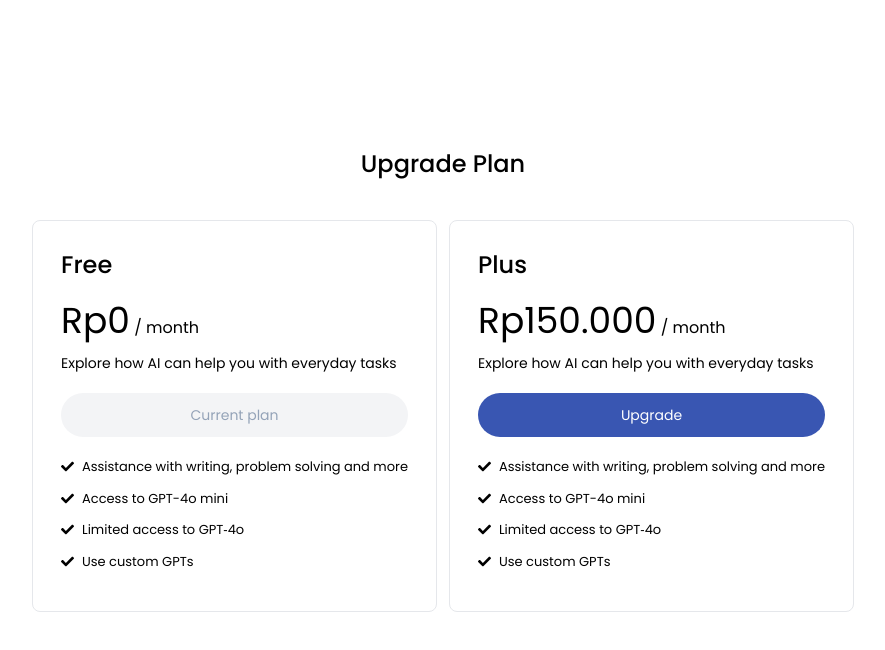
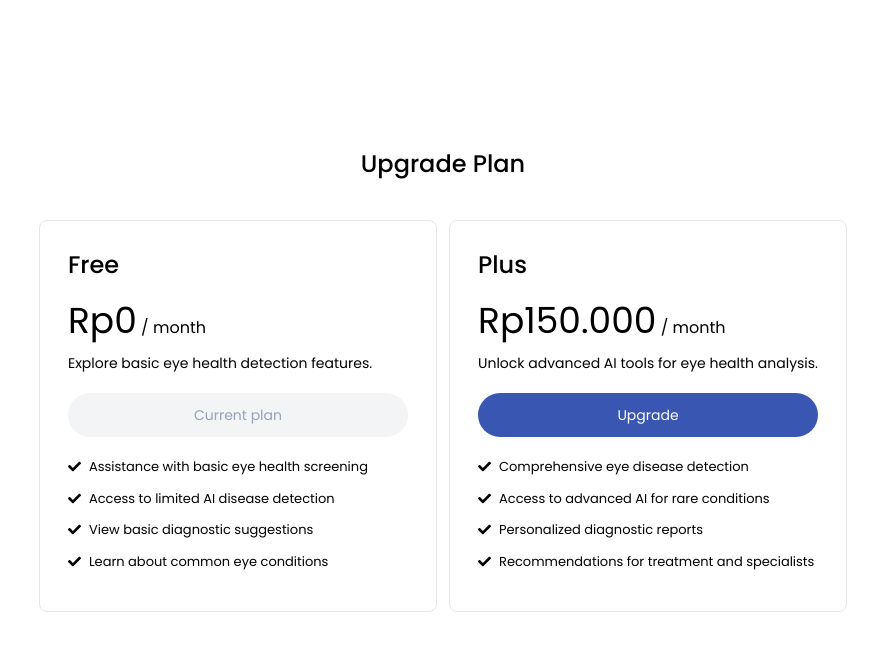
Before and after one commit to Jaya-Koding/know-your-sight, a React (Vite) app: page /upgrade in a window 1280 px wide. Shown: the top 650 px of the page, without its empty margins (197-1082 px from the left). Built offline with nearby package versions, Linux system fonts and the light colour scheme; a web font is replaced by a local one.

Commit message:
Fix margin

```diff
--- a/src/components/template/Contact.tsx
+++ b/src/components/template/Contact.tsx
@@ -18,15 +18,15 @@
             <form className='grid sm:grid-cols-2 mt-16 gap-5'>
                 <div data-aos="fade-up">
                     <label>Nama</label>
-                    <input type="text" placeholder='Jhon Wick' className='mt-2 border rounded-md outline-none px-4 py-2 w-full' />
+                    <input type="text" placeholder='Username' className='mt-2 border rounded-md outline-none px-4 py-2 w-full' />
                 </div>
                 <div data-aos="fade-up">
                     <label>Email</label>
-                    <input type="text" placeholder='jhonweick@gmail.com' className='mt-2 border rounded-md outline-none px-4 py-2 w-full' />
+                    <input type="text" placeholder='email@gmail.com' className='mt-2 border rounded-md outline-none px-4 py-2 w-full' />
                 </div>
                 <div data-aos="fade-up" className='sm:col-span-2'>
                     <label>Pesan</label>
-                    <textarea placeholder='Halo' className='mt-2 border rounded-md outline-none px-4 py-2 w-full min-h-[200px] max-h-[200px]' />
+                    <textarea placeholder='Your message' className='mt-2 border rounded-md outline-none px-4 py-2 w-full min-h-[200px] max-h-[200px]' />
                 </div>
                 <div data-aos="fade-up" className='sm:col-start-2 flex items-center justify-end'>
                     <Button type='submit'>Kirim</Button>
--- a/src/components/template/Hero.tsx
+++ b/src/components/template/Hero.tsx
@@ -38,7 +38,7 @@
     <div className=' bg-secondary'>
       <div className='max-w-[1080px] mx-auto grid md:grid-cols-2 pt-52 pb-28 px-5 items-center'>
         <div className='relative'>
-          <div data-aos="fade-right" className='text-4xl font-medium'><p className='mb-2'>Empowering Eye Health </p> <p>with <span className='inline-block mt-3 md:mt-0 border relative border-blue-900 px-3 pb-1 text-blue-900'>
+          <div data-aos="fade-right" className='text-4xl font-medium'><p className='mb-2'>Empowering Eye Health with</p> <p><span className='inline-block mt-3 md:mt-0 border relative border-blue-900 px-3 pb-1 text-blue-900'>
             AI Precision
             <div className="absolute w-[8px] h-[8px] border border-blue-900 left-[-4px] bottom-[-4px]"></div>
             <div className="absolute w-[8px] h-[8px] border border-blue-900 left-[-4px] top-[-4px]"></div>
--- a/src/components/template/Navbar.tsx
+++ b/src/components/template/Navbar.tsx
@@ -37,6 +37,7 @@
         <ul className='hidden sm:flex items-center gap-x-7 text-lg text-slate-500'>
           <Link to={'/'}><li>Home</li></Link>
           <Link to={'/about'}><li>About</li></Link>
+          <Link to={'/upgrade'}><li>Pricing</li></Link>
           <li onClick={directToDetection} className='cursor-pointer'>Detection</li>
         </ul>
         <div>
--- a/src/components/template/Step.tsx
+++ b/src/components/template/Step.tsx
@@ -36,7 +36,7 @@
         "After the scan, receive a detailed diagnosis. The results are easy to understand and designed to guide medical professionals and patients toward informed decisions.",
     },
     {
-      point: "Recomended",
+      point: "Recommend",
       short:'"Your Next Steps, Simplified"',
       explain:
         "Based on the diagnosis, our platform provides tailored recommendations. Whether it’s further medical evaluation or routine monitoring, Know Your Sight ensures you’re never left guessing what to do next.",
@@ -59,7 +59,7 @@
           <img data-aos="fade-up" data-aos-delay="200" src={vector} />
         </div>
 
-        <div className="mt-28 ms-5 text-slate-600">
+        <div className="lg:mt-28 ms-5 text-slate-600">
           {step.map((item, index) => (
             <div key={index} data-aos="fade-up" className="border-b">
               <div className="flex items-center justify-between py-4">
--- a/src/pages/UpgradePlan.tsx
+++ b/src/pages/UpgradePlan.tsx
@@ -11,28 +11,28 @@
                     <h4 className='text-2xl font-medium'>Free</h4>
                     <div className='my-5'>
                         <p><span className='text-4xl'>Rp0</span> / month</p>
-                        <p className='text-sm mt-3'>Explore how AI can help you with everyday tasks</p>
+                        <p className='text-sm mt-3'>Explore basic eye health detection features.</p>
                     </div>
                     <p className='my-5 p-3 rounded-full text-sm text-center text-slate-400 bg-gray-100'>Current plan</p>
                     <ul className='text-[13px] font-[400]'>
-                        <li className='flex items-center gap-x-2 mb-3'><FaCheck /> Assistance with writing, problem solving and more</li>
-                        <li className='flex items-center gap-x-2 mb-3'><FaCheck /> Access to GPT-4o mini</li>
-                        <li className='flex items-center gap-x-2 mb-3'><FaCheck /> Limited access to GPT‑4o</li>
-                        <li className='flex items-center gap-x-2 mb-3'><FaCheck /> Use custom GPTs</li>
+                        <li className='flex items-center gap-x-2 mb-3'><FaCheck /> Assistance with basic eye health screening</li>
+                        <li className='flex items-center gap-x-2 mb-3'><FaCheck /> Access to limited AI disease detection</li>
+                        <li className='flex items-center gap-x-2 mb-3'><FaCheck /> View basic diagnostic suggestions</li>
+                        <li className='flex items-center gap-x-2 mb-3'><FaCheck /> Learn about common eye conditions</li>
                     </ul>
                 </div>
                 <div className='border p-7 rounded-lg'>
                     <h4 className='text-2xl font-medium'>Plus</h4>
                     <div className='my-5'>
                         <p><span className='text-4xl'>Rp150.000</span> / month</p>
-                        <p className='text-sm mt-3'>Explore how AI can help you with everyday tasks</p>
+                        <p className='text-sm mt-3'>Unlock advanced AI tools for eye health analysis.</p>
                     </div>
                     <p className='my-5 p-3 rounded-full text-sm text-center text-white bg-aksen'>Upgrade</p>
                     <ul className='text-[13px] font-[400]'>
-                        <li className='flex items-center gap-x-2 mb-3'><FaCheck /> Assistance with writing, problem solving and more</li>
-                        <li className='flex items-center gap-x-2 mb-3'><FaCheck /> Access to GPT-4o mini</li>
-                        <li className='flex items-center gap-x-2 mb-3'><FaCheck /> Limited access to GPT‑4o</li>
-                        <li className='flex items-center gap-x-2 mb-3'><FaCheck /> Use custom GPTs</li>
+                        <li className='flex items-center gap-x-2 mb-3'><FaCheck /> Comprehensive eye disease detection</li>
+                        <li className='flex items-center gap-x-2 mb-3'><FaCheck /> Access to advanced AI for rare conditions</li>
+                        <li className='flex items-center gap-x-2 mb-3'><FaCheck /> Personalized diagnostic reports</li>
+                        <li className='flex items-center gap-x-2 mb-3'><FaCheck /> Recommendations for treatment and specialists</li>
                     </ul>
                 </div>
             </div>
```
Also changed, not shown: src/pages/Detection.tsx (+42 -2 lines).
